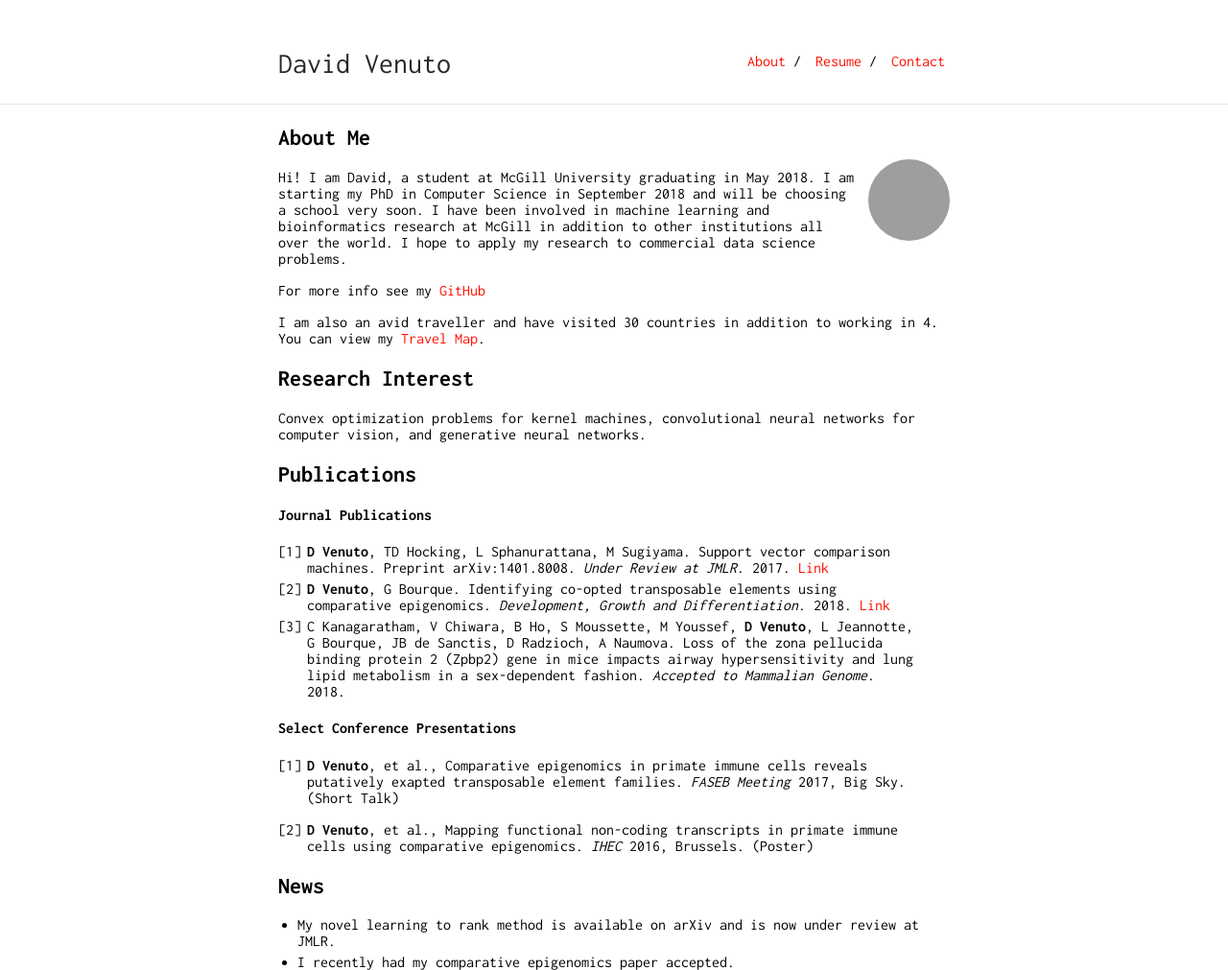
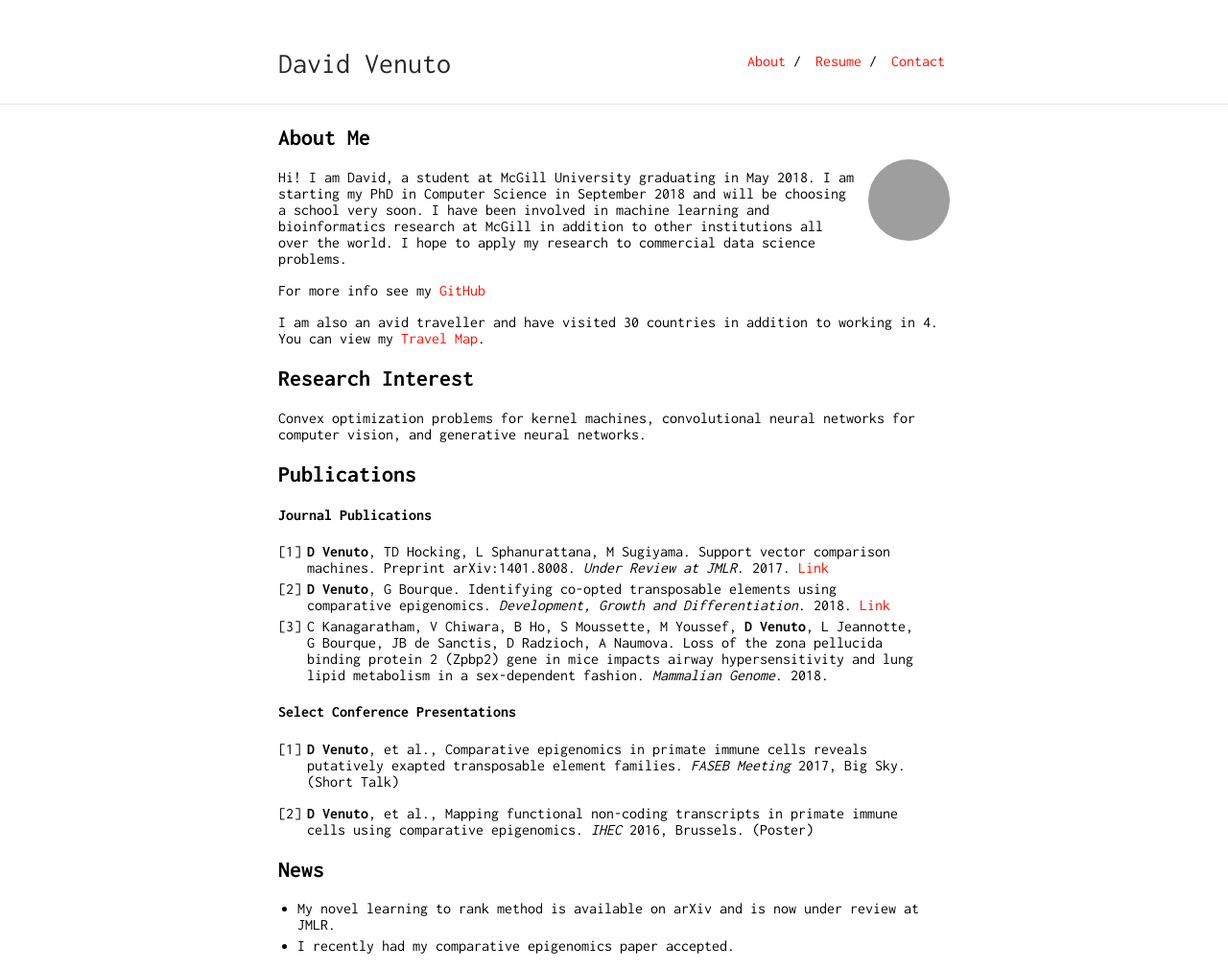
Before and after one commit to dvVenuto/dvvenuto.github.io, a Jekyll site: the page built from index.md, in a window 1280 px wide. Shown: the whole page at 96% size. Built offline with Jekyll 4.4.1, drawn with Linux system fonts in a browser that asks for light colours; our own code applies the rules of GitHub Pages for plain Markdown files; grey boxes are pictures that could not be loaded.

Commit message:
Update index.md

```diff
--- a/index.md
+++ b/index.md
@@ -22,7 +22,7 @@ Convex optimization problems for kernel machines, convolutional neural networks
 
 1. **D Venuto**, TD Hocking, L Sphanurattana, M Sugiyama. Support vector comparison machines. Preprint arXiv:1401.8008. *Under Review at JMLR*. 2017. [Link](https://arxiv.org/pdf/1401.8008.pdf)
 2. **D Venuto**, G Bourque. Identifying co-opted transposable elements using comparative epigenomics. *Development, Growth and Differentiation*. 2018. [Link](http://onlinelibrary.wiley.com/doi/10.1111/dgd.12423/abstract)
-3. C Kanagaratham, V Chiwara, B Ho, S Moussette, M Youssef, **D Venuto**, L Jeannotte, G Bourque, JB de Sanctis, D Radzioch, A Naumova. Loss of the zona pellucida binding protein 2 (Zpbp2) gene in mice impacts airway hypersensitivity and lung lipid metabolism in a sex-dependent fashion. *Accepted to Mammalian Genome*. 2018.
+3. C Kanagaratham, V Chiwara, B Ho, S Moussette, M Youssef, **D Venuto**, L Jeannotte, G Bourque, JB de Sanctis, D Radzioch, A Naumova. Loss of the zona pellucida binding protein 2 (Zpbp2) gene in mice impacts airway hypersensitivity and lung lipid metabolism in a sex-dependent fashion. *Mammalian Genome*. 2018.
 
 #### Select Conference Presentations
 
```
